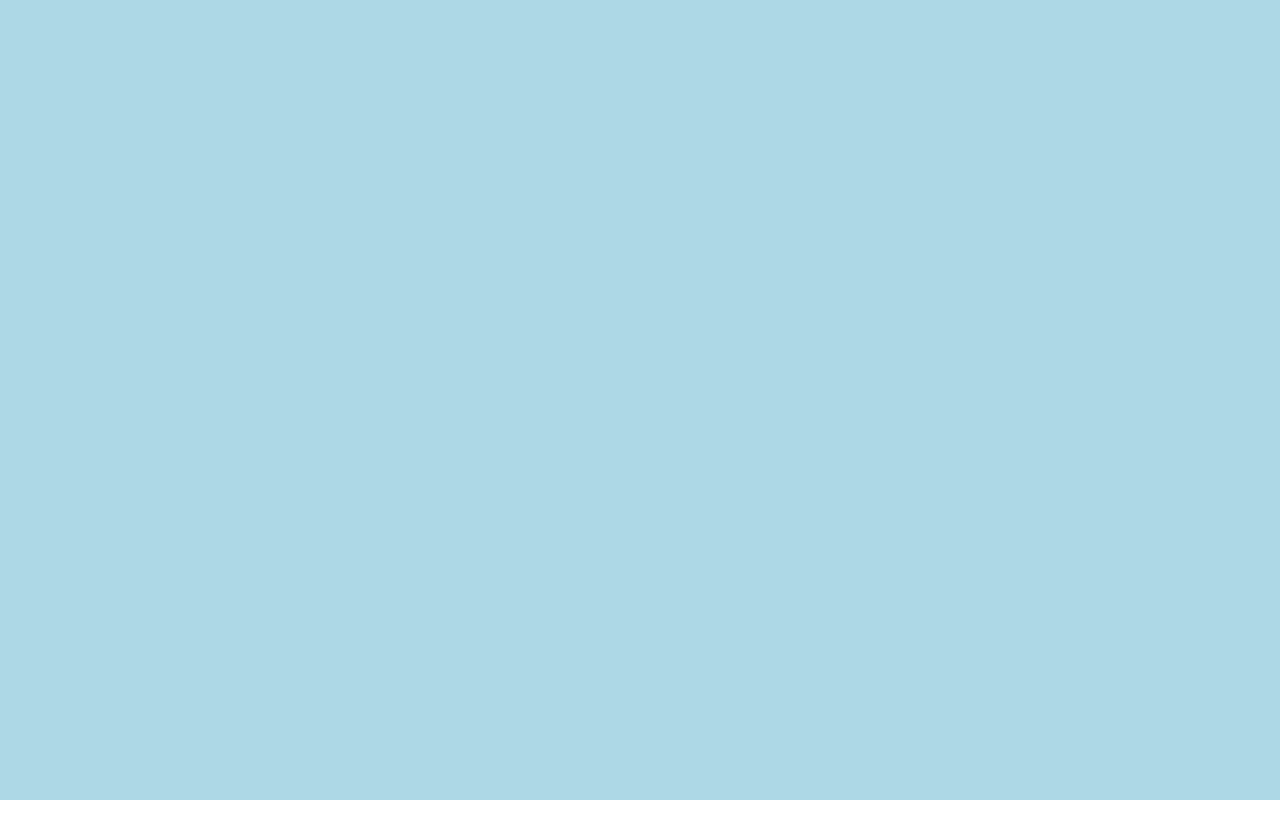
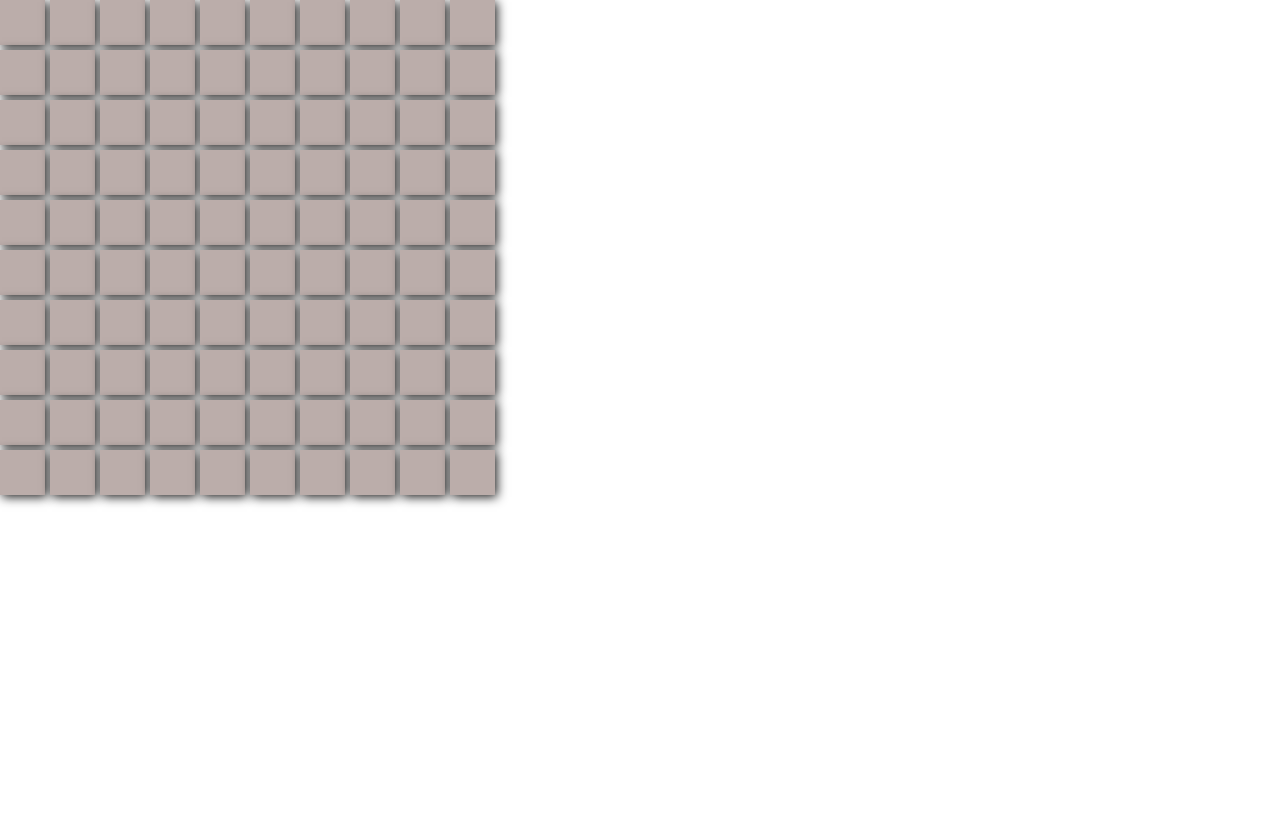
Before and after one commit to trickyartem/minesweeper, a website built with webpack: page public/index.html in a window 1280 px wide. Before the commit the page ends 800 px from the top, so only its background shows below. Built offline with nearby package versions, Linux system fonts and the light colour scheme.

Commit message:
made the game field and filling clicked cells

```diff
--- a/public/index.html
+++ b/public/index.html
@@ -2,9 +2,20 @@
 <html lang="en">
 <head>
     <meta charset="UTF-8">
-    <title>Template</title>
+    <style>
+        html {
+            height: 100%;
+        }
+
+        body {
+            min-height: 1000px;
+        }
+    </style>
+    <title>Minesweeper</title>
     <meta name="viewport" content="width=device-width, initial-scale=1.0">
 </head>
 <body>
+<div id="canvas">
+</div>
 </body>
 </html>
--- /dev/null
+++ b/src/canvas.ts
@@ -0,0 +1,33 @@
+import {get_cell_index, mouse} from "./utils-and-consts";
+import {change_cell_color}     from "./index";
+
+class Canvas {
+    public readonly canvas = document.createElement('canvas');
+    public readonly c = this.canvas.getContext('2d');
+    private readonly div = document.getElementById('canvas');
+
+    constructor() {
+        this.canvas.width = window.innerWidth;
+        this.canvas.height = window.innerHeight;
+        this.canvas.style.position = 'absolute';
+        this.canvas.style.top = "0px";
+        this.canvas.style.left = "0px";
+
+        this.canvas.addEventListener('click', (e) => {
+            mouse.x = e.clientX;
+            mouse.y = e.clientY;
+
+            let index: number = get_cell_index(mouse);
+
+            if (index >= 0) {
+                change_cell_color(index);
+            } else {
+                return;
+            }
+        });
+
+        this.div.appendChild(this.canvas);
+    }
+}
+
+export const canvas = new Canvas();
--- /dev/null
+++ b/src/game_field.ts
@@ -0,0 +1,21 @@
+import {canvas} from "./canvas";
+
+export default class Game_field {
+    constructor(public x: number, public y: number, public radius: number, public color: string) {
+        this.radius -= 5;
+    }
+
+    display() {
+        const {c} = canvas;
+
+        c.beginPath();
+        c.shadowBlur = 10;
+        c.shadowOffsetX = 2;
+        c.shadowOffsetY = 2;
+        c.shadowColor = "rgba(0, 0, 0, 0.9)";
+        c.fillStyle = this.color;
+        c.rect(this.x, this.y, this.radius, this.radius);
+        c.fill();
+        c.closePath();
+    }
+}
--- a/src/index.ts
+++ b/src/index.ts
@@ -1,12 +1,32 @@
-const canvas = document.createElement('canvas');
-const c = canvas.getContext('2d');
-canvas.height = innerHeight
-canvas.width = innerWidth
+import {canvas}                   from "./canvas";
+import Game_field                 from "./game_field";
 
-canvas.style.position = "fixed";
-canvas.style.top = "0px";
-canvas.style.left = "0px";
-canvas.style.background = "lightblue";
+let length = 50;
+let game_field: Array<Game_field> = [];
 
-document.body.appendChild(canvas);
-console.log("HELP ME PLS");
+const init = () => {
+    for (let x = 0; x < 10; x++) {
+        for (let y = 0; y < 10; y++) {
+            game_field.push(new Game_field(x * length, y * length, length, '#BBADAA'));
+        }
+    }
+};
+
+export const change_cell_color = (index: number) => {
+    game_field[index].color = 'green';
+};
+
+const animate = () => {
+    const {c} = canvas;
+
+    c.clearRect(0, 0, canvas.c.canvas.width, canvas.c.canvas.height);
+
+    for (const cell of game_field) {
+        cell.display();
+    }
+
+    requestAnimationFrame(animate);
+};
+
+init();
+animate();
--- /dev/null
+++ b/src/utils-and-consts.ts
@@ -0,0 +1,22 @@
+
+export interface position {
+    x: null | number;
+    y: null | number;
+}
+
+export let mouse: position = {x: null, y: null};
+
+export const get_cell_index = (mouse: position) => {
+    if (mouse.x >= 500 || mouse.y >= 500) {
+        return -1;
+    }
+
+    mouse.x /= 50;
+    mouse.y /= 50;
+
+    mouse.x = Math.floor(mouse.x);
+    mouse.y = Math.floor(mouse.y);
+
+
+    return mouse.x * 10 + mouse.y;
+};
```
